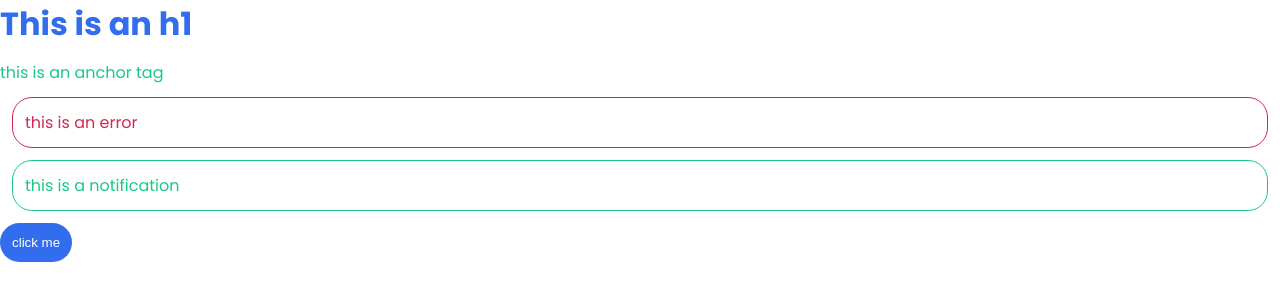
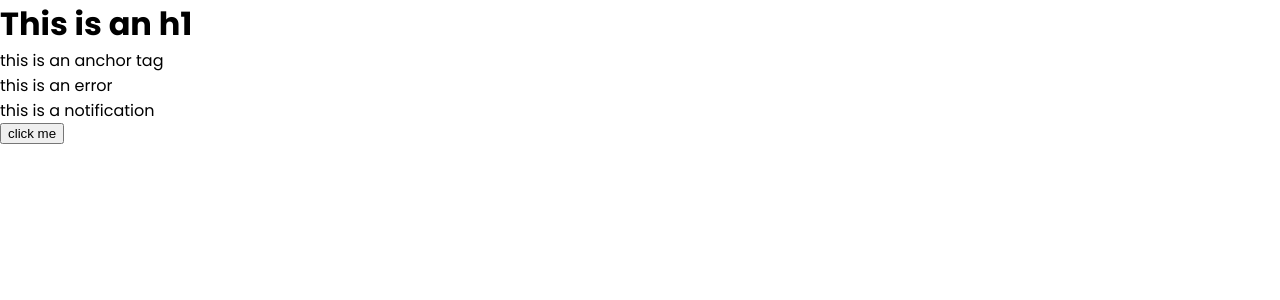
Before and after one commit to crypt096/sass-library, a website: page index.html in a window 1280 px wide. Drawn offline with Linux system fonts and the light colour scheme.

Commit message:
Change gulp config.

```diff
--- a/css/index.css
+++ b/css/index.css
@@ -27,39 +27,6 @@ img {
   max-width: 100%;
 }
 
-h1 {
+.test {
   color: #326dee;
-  margin-bottom: 0.75rem;
 }
-
-a {
-  color: #1ac886;
-}
-
-button {
-  color: white;
-  border: 0;
-  background: #326dee;
-  border-radius: 20px;
-  padding: 0.75rem;
-}
-
-.error {
-  color: #d32752;
-  border-color: #d32752;
-  border-style: solid;
-  margin: 0.75rem;
-  padding: 0.75rem;
-  border-radius: 20px;
-  border-width: 1px;
-}
-
-.notification {
-  color: #1ac886;
-  border-color: #1ac886;
-  border-style: solid;
-  margin: 0.75rem;
-  padding: 0.75rem;
-  border-radius: 20px;
-  border-width: 1px;
-}
--- a/gulpfile.js
+++ b/gulpfile.js
@@ -2,13 +2,13 @@ const { src, dest, watch, series } = require('gulp');
 const sass = require('gulp-sass')(require('sass'));
 
 function buildStyles() {
-    return src('*.scss')
+    return src('shinobi/**/*.scss')
      .pipe(sass())
      .pipe(dest('css'))
 }
 
 function watchTask() {
-    watch(['*.scss'], buildStyles)
+    watch(['shinobi/**/*.scss'], buildStyles)
 }
 
 exports.default = series(buildStyles, watchTask)
```
